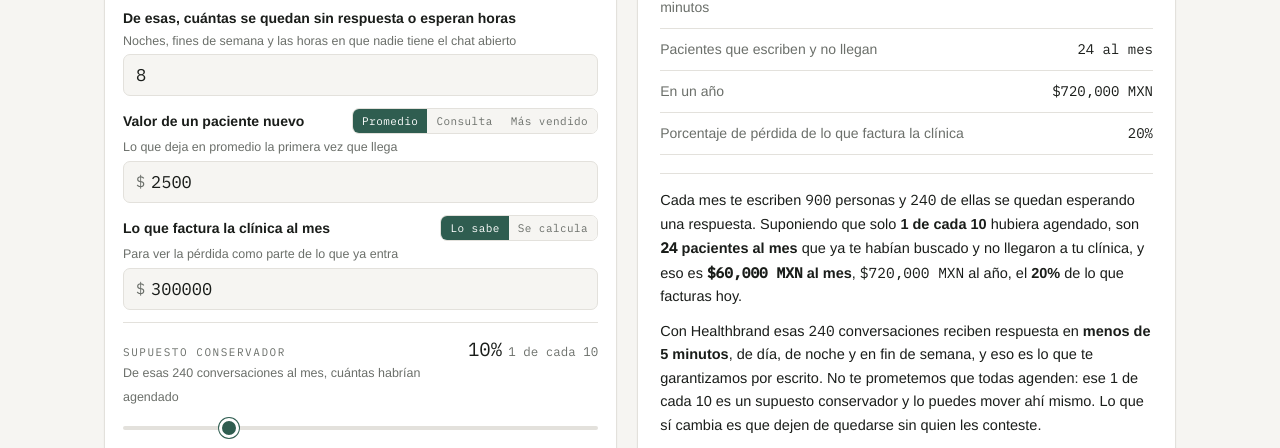
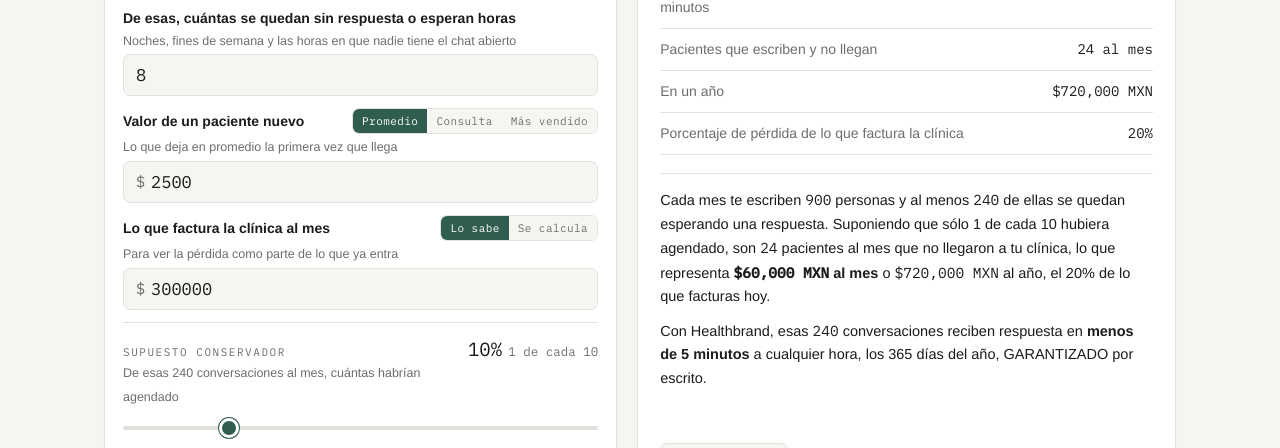
Before and after one commit to healthbrand/calculadora, a plain HTML site: page index.html in a window 1280 px wide. Shown: the part 330-778 px from the top of the page. Drawn offline with Linux system fonts and the light colour scheme.

Commit message:
Copy del resumen, escrito por Valeria
Mas directo y con la garantia al frente. "Al menos 240" es ademas mas exacto:
quien no recibio respuesta en horas tampoco la recibio en cinco minutos, y
puede haber mas que si.

Co-Authored-By: Claude Opus 5 <noreply@anthropic.com>

```diff
--- a/index.html
+++ b/index.html
@@ -746,29 +746,25 @@
     var cada = Math.max(1, Math.round(100 / (datos.tasa * 100)));
 
     var uno = "Cada mes " + (datos.volumen
-      ? "te escriben " + n(datos.volumen) + " personas y " + n(datos.sinRespuestaMes) + " de ellas"
-      : n(datos.sinRespuestaMes) + " personas te escriben y") +
-      " se quedan esperando una respuesta. Suponiendo que solo <strong>1 de cada " + cada +
-      "</strong> hubiera agendado, son <strong>" + n(datos.pacientes) +
-      " pacientes al mes</strong> que ya te habían buscado y no llegaron a tu clínica";
+      ? "te escriben " + n(datos.volumen) + " personas y al menos " + n(datos.sinRespuestaMes) + " de ellas"
+      : "al menos " + n(datos.sinRespuestaMes) + " personas te escriben y") +
+      " se quedan esperando una respuesta. Suponiendo que sólo 1 de cada " + cada +
+      " hubiera agendado, son " + n(datos.pacientes) +
+      " pacientes al mes que no llegaron a tu clínica";
 
     if (datos.mensual !== null) {
-      uno += ", y eso es <strong>" + m(datos.mensual) + " al mes</strong>, " +
+      uno += ", lo que representa <strong>" + m(datos.mensual) + " al mes</strong> o " +
         m(datos.mensual * 12) + " al año";
       if (datos.factura) {
-        uno += ", el <strong>" + Math.round((datos.mensual / datos.factura) * 100) +
-          "%</strong> de lo que facturas " +
-          (modoFactura === "sabe" ? "hoy" : BASES[base].enQue);
+        uno += ", el " + Math.round((datos.mensual / datos.factura) * 100) +
+          "% de lo que facturas " + (modoFactura === "sabe" ? "hoy" : BASES[base].enQue);
       }
     }
     uno += ".";
 
-    var dos = "Con Healthbrand esas " + n(datos.sinRespuestaMes) +
-      " conversaciones reciben respuesta en <strong>menos de 5 minutos</strong>, de día, " +
-      "de noche y en fin de semana, y eso es lo que te garantizamos por escrito. " +
-      "No te prometemos que todas agenden: ese 1 de cada " + cada +
-      " es un supuesto conservador y lo puedes mover ahí mismo. Lo que sí cambia es que " +
-      "dejen de quedarse sin quien les conteste.";
+    var dos = "Con Healthbrand, esas " + n(datos.sinRespuestaMes) +
+      " conversaciones reciben respuesta en <strong>menos de 5 minutos</strong> a cualquier hora, " +
+      "los 365 días del año, GARANTIZADO por escrito.";
 
     caja.innerHTML = "<p>" + uno + "</p><p>" + dos + "</p>";
   }
```
